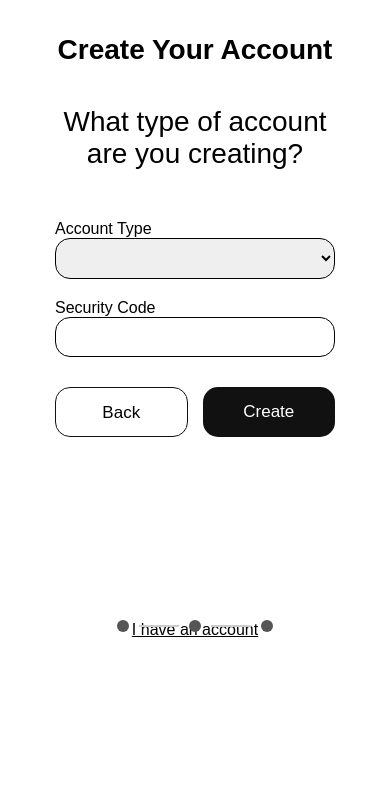
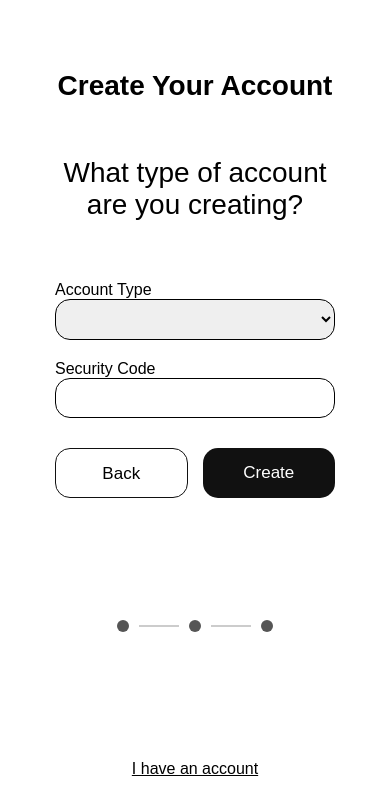
Before and after one commit to EthanLied/HailShare, a PHP site: the page made by UserAuth/registration 4.html in a window 390 px wide. Shown: the part 72-870 px from the top of the page. Before the commit the page ends 709 px from the top, so only its background shows below. Run offline with PHP 8.4, Linux system fonts and the light colour scheme.

Commit message:
shuyii update

```diff
--- a/UserAuth/style.css
+++ b/UserAuth/style.css
@@ -429,7 +429,7 @@ h2 {
   .reg-container h2 {
     font-size: 28px;
     text-align: center;
-    margin: 15px 0 30px;
+    margin: 50px 0 50px;
   }
 
   /* Stack form fields */
@@ -479,6 +479,7 @@ h2 {
     width: 100%;
     height: 50px;
     border-radius: 15px;
+    margin-top: 15px;
   }
 
   /* Step indicator → bottom horizontal */
@@ -511,11 +512,11 @@ h2 {
   /* Bottom link */
   .reg-container .bottom-link {
     text-align: center;
-    margin-top: 91px;
+    margin-top: 160px;
   }
 
   .reg-container .button-row + .bottom-link {
-    margin-top: 69px;
+    margin-top: 153px;
     text-align: center;
   }
 }
@@ -530,7 +531,7 @@ h2 {
   }
   .reg-container:has(.sub-title) h2 {
     font-size: 28px;       /* adjust size */
-    margin: 24px 0 40px;   /* spacing control */
+    margin: 60px 0 55px;   /* spacing control */
     text-align: center;
     font-weight: 600;
   }
@@ -544,7 +545,7 @@ h2 {
   .reg-container:has(.sub-title) .sub-title {
     font-weight: normal;
     font-size: 28px;
-    margin: 15px 0 50px;
+    margin: 15px 0 60px;
     text-align: center;
   }
 
@@ -553,7 +554,7 @@ h2 {
   }
 
   .reg-container:has(.sub-title) .bottom-link {
-    margin-top: 154px;  /* adjust link spacing */
+    margin-top: 232px;  /* adjust link spacing */
     text-align: center;
   }
 }
```
